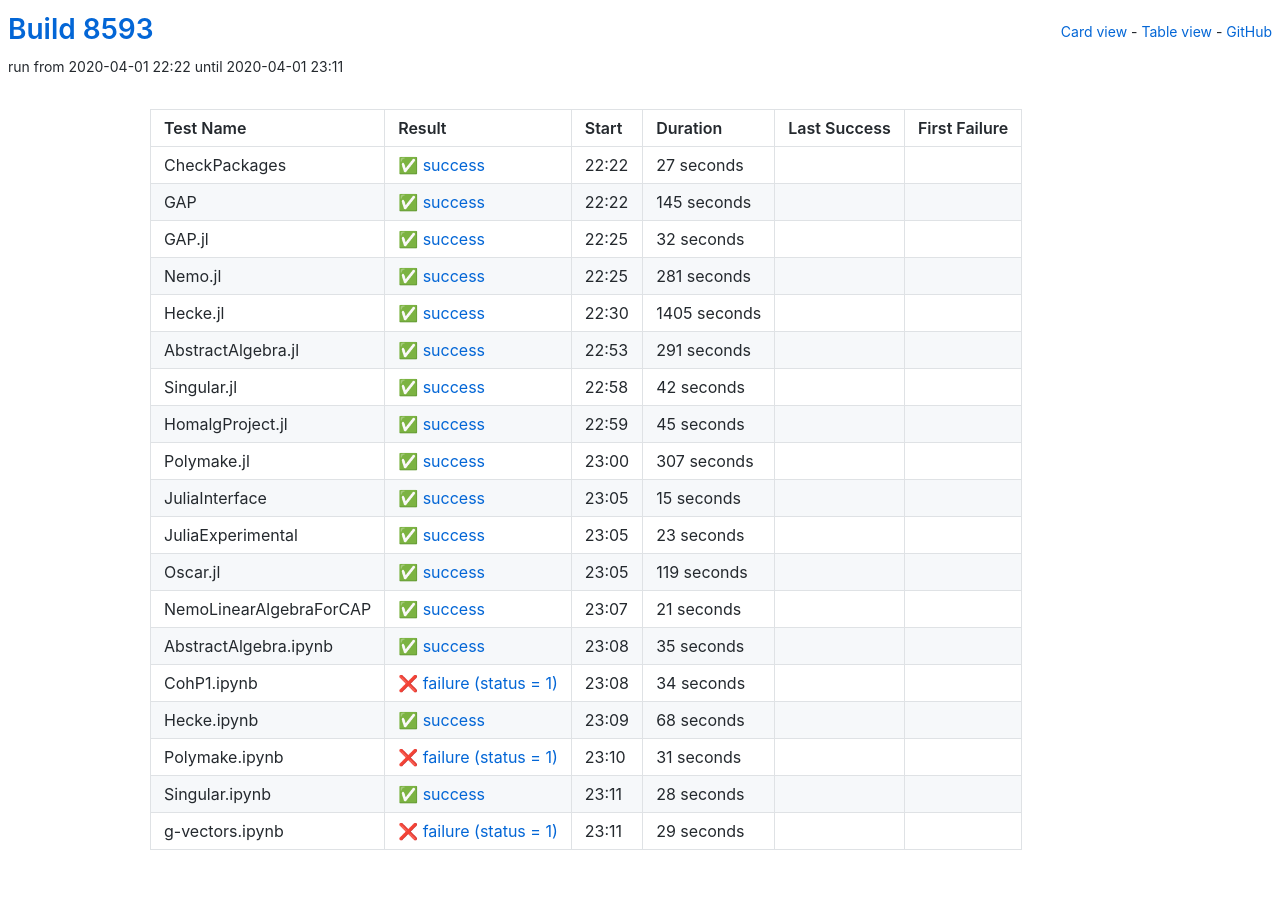
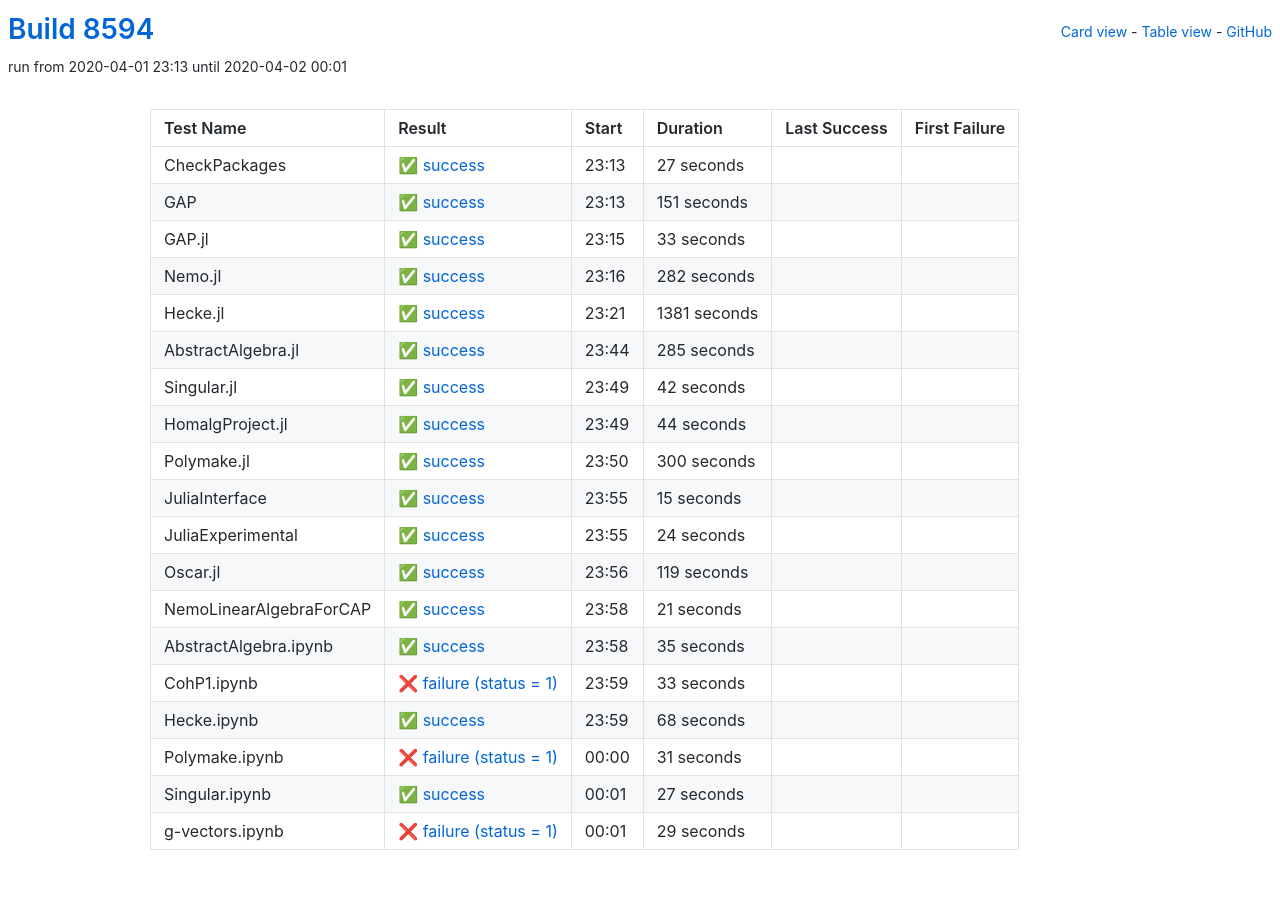
Before and after one commit to oscar-system/oscar-ci-status, a Jekyll site: the page built from table.html, in a window 1280 px wide. Built offline with Jekyll 4.4.1, drawn with Linux system fonts in a browser that asks for light colours.

Commit message:
Build 8594

```diff
--- a/_data/ci.yml
+++ b/_data/ci.yml
@@ -1,5 +1,5 @@
-build: 8593
-build_url: https://oscarci.mathematik.uni-kl.de/job/oscar/8593/
+build: 8594
+build_url: https://oscarci.mathematik.uni-kl.de/job/oscar/8594/
 job: oscar
 tests:
 - duration: 27
@@ -8,64 +8,64 @@ tests:
   first_failure_url: null
   last_success: false
   last_success_url: null
-  log: https://oscarci.mathematik.uni-kl.de/job/oscar/8593/artifact/logs/build-8593/CheckPackages.log
+  log: https://oscarci.mathematik.uni-kl.de/job/oscar/8594/artifact/logs/build-8594/CheckPackages.log
   name: CheckPackages
-  start: 2020-04-01 22:22
+  start: 2020-04-01 23:13
   status: success
   success: true
-- duration: 145
+- duration: 151
   exitcode: 0
   first_failure: false
   first_failure_url: null
   last_success: false
   last_success_url: null
-  log: https://oscarci.mathematik.uni-kl.de/job/oscar/8593/artifact/logs/build-8593/GAP.log
+  log: https://oscarci.mathematik.uni-kl.de/job/oscar/8594/artifact/logs/build-8594/GAP.log
   name: GAP
-  start: 2020-04-01 22:22
+  start: 2020-04-01 23:13
   status: success
   success: true
-- duration: 32
+- duration: 33
   exitcode: 0
   first_failure: false
   first_failure_url: null
   last_success: false
   last_success_url: null
-  log: https://oscarci.mathematik.uni-kl.de/job/oscar/8593/artifact/logs/build-8593/GAP.jl.log
+  log: https://oscarci.mathematik.uni-kl.de/job/oscar/8594/artifact/logs/build-8594/GAP.jl.log
   name: GAP.jl
-  start: 2020-04-01 22:25
+  start: 2020-04-01 23:15
   status: success
   success: true
-- duration: 281
+- duration: 282
   exitcode: 0
   first_failure: false
   first_failure_url: null
   last_success: false
   last_success_url: null
-  log: https://oscarci.mathematik.uni-kl.de/job/oscar/8593/artifact/logs/build-8593/Nemo.jl.log
+  log: https://oscarci.mathematik.uni-kl.de/job/oscar/8594/artifact/logs/build-8594/Nemo.jl.log
   name: Nemo.jl
-  start: 2020-04-01 22:25
+  start: 2020-04-01 23:16
   status: success
   success: true
-- duration: 1405
+- duration: 1381
   exitcode: 0
   first_failure: false
   first_failure_url: null
   last_success: false
   last_success_url: null
-  log: https://oscarci.mathematik.uni-kl.de/job/oscar/8593/artifact/logs/build-8593/Hecke.jl.log
+  log: https://oscarci.mathematik.uni-kl.de/job/oscar/8594/artifact/logs/build-8594/Hecke.jl.log
   name: Hecke.jl
-  start: 2020-04-01 22:30
+  start: 2020-04-01 23:21
   status: success
   success: true
-- duration: 291
+- duration: 285
   exitcode: 0
   first_failure: false
   first_failure_url: null
   last_success: false
   last_success_url: null
-  log: https://oscarci.mathematik.uni-kl.de/job/oscar/8593/artifact/logs/build-8593/AbstractAlgebra.jl.log
+  log: https://oscarci.mathematik.uni-kl.de/job/oscar/8594/artifact/logs/build-8594/AbstractAlgebra.jl.log
   name: AbstractAlgebra.jl
-  start: 2020-04-01 22:53
+  start: 2020-04-01 23:44
   status: success
   success: true
 - duration: 42
@@ -74,31 +74,31 @@ tests:
   first_failure_url: null
   last_success: false
   last_success_url: null
-  log: https://oscarci.mathematik.uni-kl.de/job/oscar/8593/artifact/logs/build-8593/Singular.jl.log
+  log: https://oscarci.mathematik.uni-kl.de/job/oscar/8594/artifact/logs/build-8594/Singular.jl.log
   name: Singular.jl
-  start: 2020-04-01 22:58
+  start: 2020-04-01 23:49
   status: success
   success: true
-- duration: 45
+- duration: 44
   exitcode: 0
   first_failure: false
   first_failure_url: null
   last_success: false
   last_success_url: null
-  log: https://oscarci.mathematik.uni-kl.de/job/oscar/8593/artifact/logs/build-8593/HomalgProject.jl.log
+  log: https://oscarci.mathematik.uni-kl.de/job/oscar/8594/artifact/logs/build-8594/HomalgProject.jl.log
   name: HomalgProject.jl
-  start: 2020-04-01 22:59
+  start: 2020-04-01 23:49
   status: success
   success: true
-- duration: 307
+- duration: 300
   exitcode: 0
   first_failure: false
   first_failure_url: null
   last_success: false
   last_success_url: null
-  log: https://oscarci.mathematik.uni-kl.de/job/oscar/8593/artifact/logs/build-8593/Polymake.jl.log
+  log: https://oscarci.mathematik.uni-kl.de/job/oscar/8594/artifact/logs/build-8594/Polymake.jl.log
   name: Polymake.jl
-  start: 2020-04-01 23:00
+  start: 2020-04-01 23:50
   status: success
   success: true
 - duration: 15
@@ -107,20 +107,20 @@ tests:
   first_failure_url: null
   last_success: false
   last_success_url: null
-  log: https://oscarci.mathematik.uni-kl.de/job/oscar/8593/artifact/logs/build-8593/JuliaInterface.log
+  log: https://oscarci.mathematik.uni-kl.de/job/oscar/8594/artifact/logs/build-8594/JuliaInterface.log
   name: JuliaInterface
-  start: 2020-04-01 23:05
+  start: 2020-04-01 23:55
   status: success
   success: true
-- duration: 23
+- duration: 24
   exitcode: 0
   first_failure: false
   first_failure_url: null
   last_success: false
   last_success_url: null
-  log: https://oscarci.mathematik.uni-kl.de/job/oscar/8593/artifact/logs/build-8593/JuliaExperimental.log
+  log: https://oscarci.mathematik.uni-kl.de/job/oscar/8594/artifact/logs/build-8594/JuliaExperimental.log
   name: JuliaExperimental
-  start: 2020-04-01 23:05
+  start: 2020-04-01 23:55
   status: success
   success: true
 - duration: 119
@@ -129,9 +129,9 @@ tests:
   first_failure_url: null
   last_success: false
   last_success_url: null
-  log: https://oscarci.mathematik.uni-kl.de/job/oscar/8593/artifact/logs/build-8593/Oscar.jl.log
+  log: https://oscarci.mathematik.uni-kl.de/job/oscar/8594/artifact/logs/build-8594/Oscar.jl.log
   name: Oscar.jl
-  start: 2020-04-01 23:05
+  start: 2020-04-01 23:56
   status: success
   success: true
 - duration: 21
@@ -140,9 +140,9 @@ tests:
   first_failure_url: null
   last_success: false
   last_success_url: null
-  log: https://oscarci.mathematik.uni-kl.de/job/oscar/8593/artifact/logs/build-8593/NemoLinearAlgebraForCAP.log
+  log: https://oscarci.mathematik.uni-kl.de/job/oscar/8594/artifact/logs/build-8594/NemoLinearAlgebraForCAP.log
   name: NemoLinearAlgebraForCAP
-  start: 2020-04-01 23:07
+  start: 2020-04-01 23:58
   status: success
   success: true
 - duration: 35
@@ -151,20 +151,20 @@ tests:
   first_failure_url: null
   last_success: false
   last_success_url: null
-  log: https://oscarci.mathematik.uni-kl.de/job/oscar/8593/artifact/logs/build-8593/AbstractAlgebra.ipynb.log
+  log: https://oscarci.mathematik.uni-kl.de/job/oscar/8594/artifact/logs/build-8594/AbstractAlgebra.ipynb.log
   name: AbstractAlgebra.ipynb
-  start: 2020-04-01 23:08
+  start: 2020-04-01 23:58
   status: success
   success: true
-- duration: 34
+- duration: 33
   exitcode: 1
   first_failure: false
   first_failure_url: null
   last_success: false
   last_success_url: null
-  log: https://oscarci.mathematik.uni-kl.de/job/oscar/8593/artifact/logs/build-8593/CohP1.ipynb.log
+  log: https://oscarci.mathematik.uni-kl.de/job/oscar/8594/artifact/logs/build-8594/CohP1.ipynb.log
   name: CohP1.ipynb
-  start: 2020-04-01 23:08
+  start: 2020-04-01 23:59
   status: failure
   success: false
 - duration: 68
@@ -173,9 +173,9 @@ tests:
   first_failure_url: null
   last_success: false
   last_success_url: null
-  log: https://oscarci.mathematik.uni-kl.de/job/oscar/8593/artifact/logs/build-8593/Hecke.ipynb.log
+  log: https://oscarci.mathematik.uni-kl.de/job/oscar/8594/artifact/logs/build-8594/Hecke.ipynb.log
   name: Hecke.ipynb
-  start: 2020-04-01 23:09
+  start: 2020-04-01 23:59
   status: success
   success: true
 - duration: 31
@@ -184,20 +184,20 @@ tests:
   first_failure_url: null
   last_success: false
   last_success_url: null
-  log: https://oscarci.mathematik.uni-kl.de/job/oscar/8593/artifact/logs/build-8593/Polymake.ipynb.log
+  log: https://oscarci.mathematik.uni-kl.de/job/oscar/8594/artifact/logs/build-8594/Polymake.ipynb.log
   name: Polymake.ipynb
-  start: 2020-04-01 23:10
+  start: 2020-04-02 00:00
   status: failure
   success: false
-- duration: 28
+- duration: 27
   exitcode: 0
   first_failure: false
   first_failure_url: null
   last_success: false
   last_success_url: null
-  log: https://oscarci.mathematik.uni-kl.de/job/oscar/8593/artifact/logs/build-8593/Singular.ipynb.log
+  log: https://oscarci.mathematik.uni-kl.de/job/oscar/8594/artifact/logs/build-8594/Singular.ipynb.log
   name: Singular.ipynb
-  start: 2020-04-01 23:11
+  start: 2020-04-02 00:01
   status: success
   success: true
 - duration: 29
@@ -206,8 +206,8 @@ tests:
   first_failure_url: null
   last_success: false
   last_success_url: null
-  log: https://oscarci.mathematik.uni-kl.de/job/oscar/8593/artifact/logs/build-8593/g-vectors.ipynb.log
+  log: https://oscarci.mathematik.uni-kl.de/job/oscar/8594/artifact/logs/build-8594/g-vectors.ipynb.log
   name: g-vectors.ipynb
-  start: 2020-04-01 23:11
+  start: 2020-04-02 00:01
   status: failure
   success: false
```
Also changed, not shown: README.md.
